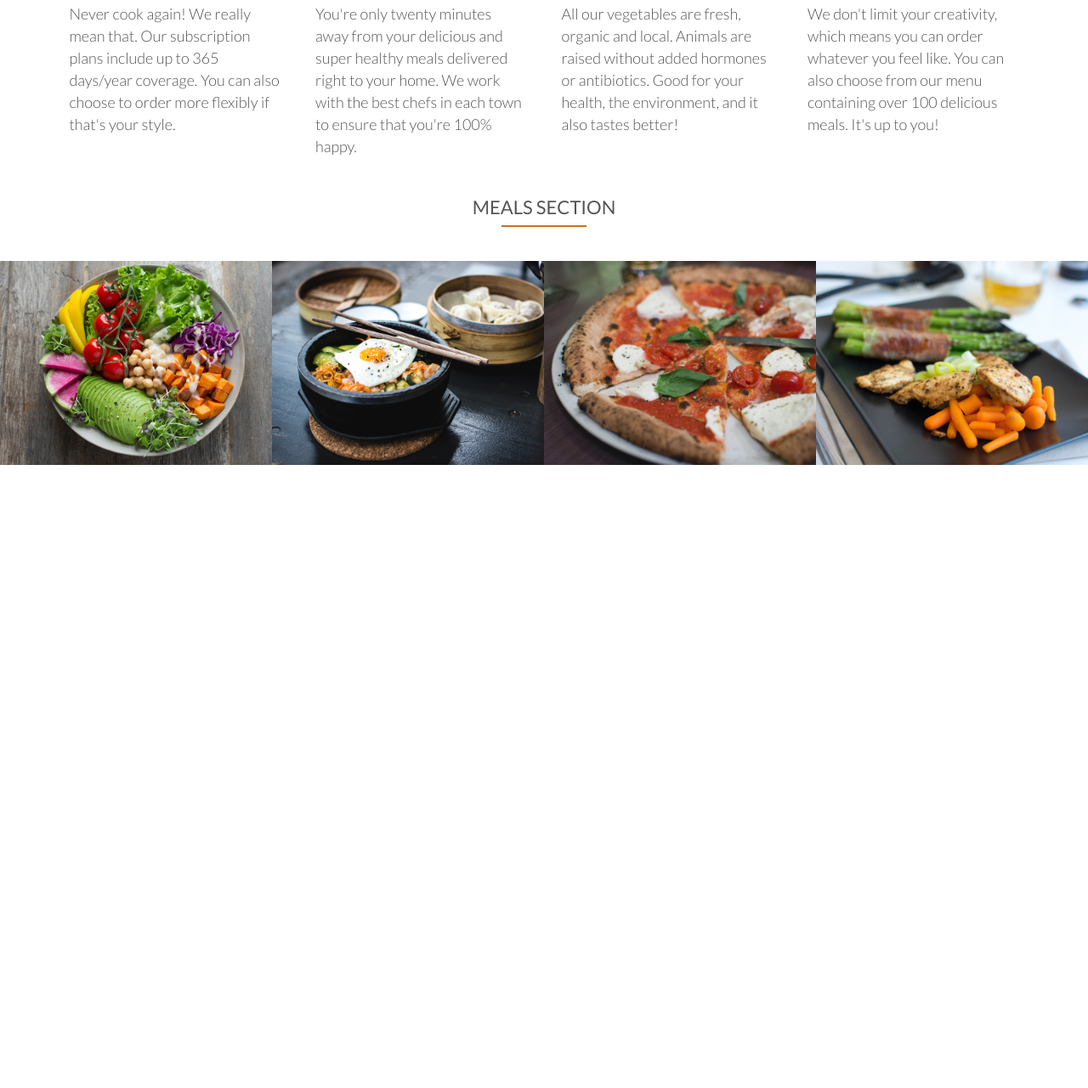
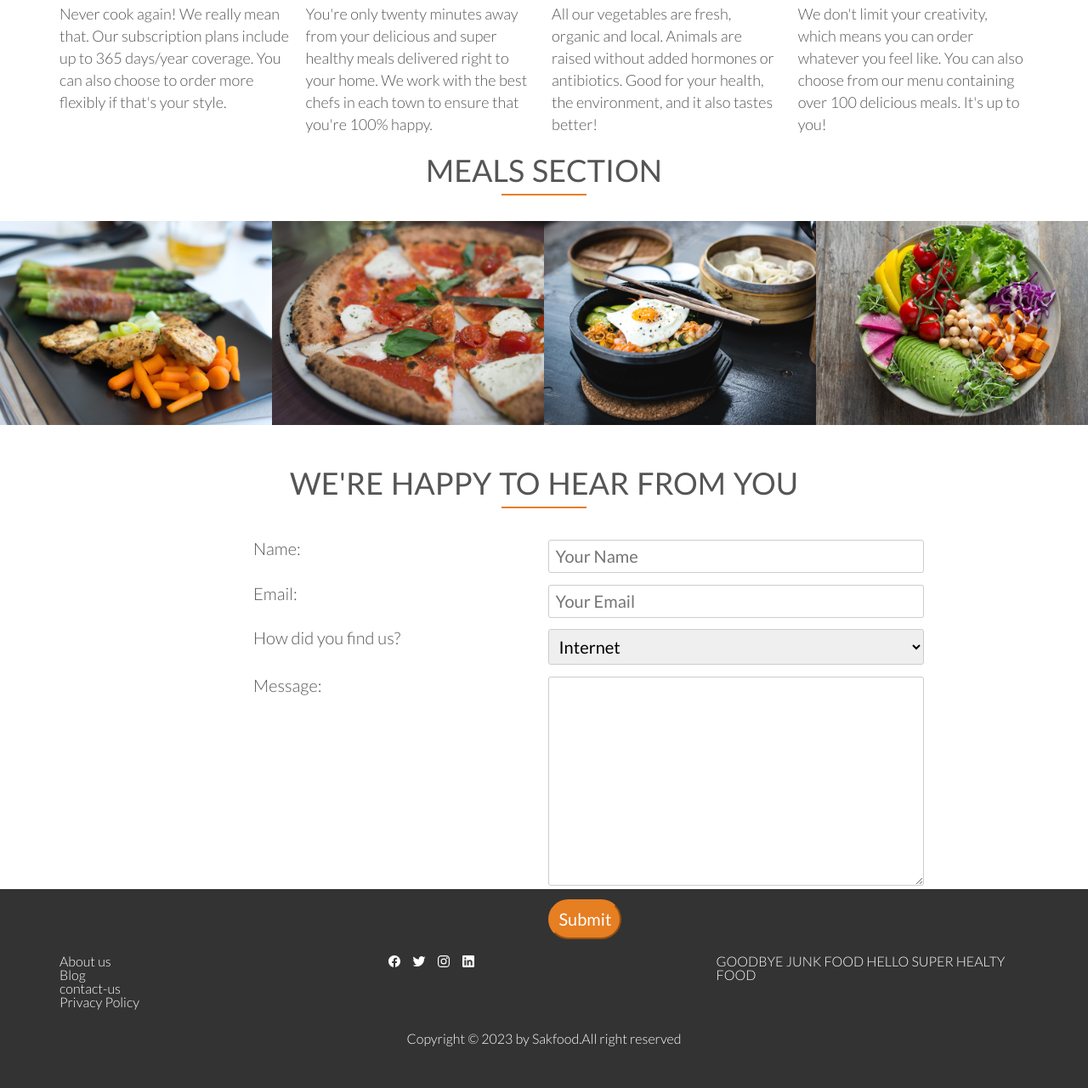
Before and after one commit to saksham-raghuvanshi/My-first-web-Project, a plain HTML site: page index.html in a window 1280 px wide. Shown: the part 1123-2403 px from the top of the page at 85% size. Before the commit the page ends 1670 px from the top, so only its background shows below. Drawn offline with nearby package versions, Linux system fonts and the light colour scheme.

Commit message:
update 3

```diff
--- a/index.html
+++ b/index.html
@@ -15,7 +15,7 @@
        <header>
         <nav>
             <div class="row">
-            <img class="logo" src="./resources/img/logo-white.png" alt="Food project">
+            <img class="logo" src="./resources/img/logo (3).png" alt="Food project">
             <ul class="main-nav">
                 <li><a href="#">Food Delivery</a></li>
                 <li><a href="#">How its works</a></li>
@@ -57,7 +57,8 @@
                 <p>You're only twenty minutes away from your delicious and super healthy meals delivered right to your home. We work with the best chefs in each town to ensure that you're 100% happy.</p>
             </div>
             <div class="col span_1_of_4 box">
-                <ion-icon class="icons" name="fast-food-outline"></ion-icon>                <h3>100% organic</h3>
+                <ion-icon class="icons" name="fast-food-outline"></ion-icon>
+                <h3>100% organic</h3>
                 <p>All our vegetables are fresh, organic and local. Animals are raised without added hormones or antibiotics. Good for your health, the environment, and it also tastes better!</p>
             </div>
             <div  class="col span_1_of_4 box">
@@ -67,17 +68,14 @@
             </div>
         </div>
        </section>
-     <section>
-        <br>
 
-     </section>
+
 
 
        <section class="section-meals">
-        <h3 class="h3meals">Meals Section</h3>
-
-
-
+        <div class="div-section">
+          <h2>Meals Section</h2>
+          <div>
         <ul class="meals-showcase">
             <li>
                   <div class="container">
@@ -115,9 +113,111 @@
 
 
         </ul>
+        </div>
+
+</div>
+       </section>
+
+
+       <section class="contact-us">
+        <div class="row">
+          <h2>We're happy to hear from you</h2>
+        </div>
+        <div class="row">
+          <form action="" method="post" class="contact-form">
+            <div class="row">
+              <div class="col span_1_of_2">
+                <label>Name: </label>
+
+              </div>
+              <div class="col span_1_of_3">
+                <input type="text" name="name" id="name" placeholder="Your Name" required>
+              </div>
+            </div>
+
+            <div class="row">
+              <div class="col span_1_of_2">
+                <label>Email: </label>
+
+              </div>
+              <div class="col span_1_of_3">
+                <input type="email" name="email" id="name" placeholder="Your Email" required>
+              </div>
+            </div>
+
+            <div class="row">
+              <div class="col span_1_of_2">
+                <label>How did you find us? </label>
+
+              </div>
+              <div class="col span_1_of_3">
+                <select name="find-us" id="find-us">
+                  <option value="Internet">Internet</option>
+                  <option value="Friends">Friends</option>
+                  <option value="ad">Advertisement</option>
+                  <option value="other">Other</option>
+
+                </select>
+              </div>
+            </div>
+
+            <div class="row">
+              <div class="col span_1_of_2">
+                <label>Message:</label>
+
+              </div>
+              <div class="col span_1_of_3">
+                <textarea  name="message" cols="20" rows="10" required></textarea>
+              </div>
+            </div>
+            <div class="row">
+              <div class="col span_1_of_2">
+                <label>&nbsp;</label>
+
+              </div>
+              <div class="col span_1_of_3">
+                <input type="submit" value="Submit" style="border-radius: 200px; padding: 10px; color: #fff; background-color: #e67e22; border-color: #e67e22;">
+              </div>
+            </div>
+
+
+          </form>
+        </div>
 
 
        </section>
+
+       <footer>
+        <div class="row">
+          <div class="col span_1_of_3">
+            <ul class="footer-nav">
+              <li><a href="#">About us</a></li>
+              <li><a href="#">Blog</a></li>
+              <li><a href="#">contact-us</a></li>
+              <li><a href="#">Privacy Policy</a></li>
+            </ul>
+          </div>
+          <div class="col span_1_of_3">
+            <ul class="social-icon">
+              <li><a href="#"><ion-icon name="logo-facebook"></ion-icon></a></li>
+              <li><a href="#"><ion-icon name="logo-twitter"></ion-icon></a></li>
+              <li><a href="#"><ion-icon name="logo-instagram"></ion-icon></a></li>
+              <li><a href="#"><ion-icon name="logo-linkedin"></ion-icon></a></li>
+            </ul>
+          </div>
+        </div>
+
+        <div class="col span_1_of_3">
+          <p class="nav-text">GOODBYE JUNK FOOD HELLO SUPER HEALTY FOOD</p>
+        </div>
+      </div>
+
+      <div class="copyright" class="row">
+        <p>Copyright &copy; 2023 by Sakfood.All right reserved</p>
+      </div>
+
+       </footer>
+
 
        <script type="module" src="https://unpkg.com/ionicons@5.5.2/dist/ionicons/ionicons.esm.js"></script>
        <script nomodule src="https://unpkg.com/ionicons@5.5.2/dist/ionicons/ionicons.js"></script>
--- a/resources/CSS/style.css
+++ b/resources/CSS/style.css
@@ -15,6 +15,9 @@ html{
     text-rendering: optimizeLegibility;
 }
 
+body{
+    overflow-x: hidden;
+}
 
 .row{
     max-width: 1140px;
@@ -120,9 +123,13 @@ h1{
 }
 
 
-section{
-    padding: 80px 0;
+
+.section-features{
+    margin: 80px auto;
+
 }
+
+
 
 h2{
     font-weight: 500;
@@ -152,7 +159,9 @@ h2:after{
 }
 
 .box{
-    padding: 1%;
+    padding-top: 1%;
+    padding-bottom: 1%;
+
 }
 
 h3{
@@ -176,62 +185,16 @@ h3{
 }
 
 
-/*.meals-showcase{
-    list-style: none;
-    width: 100%;
-}
-
-.meals-showcase li{
-    display:block;
-    float:left;
-    width: 25%;
-
-}
-
-.meal-photo{
-    width: 100%;
-    margin: 0;
-   overflow: hidden;
-
-}
 
 
 
+.section-meals{
 
-.meal-photo img{
-    width: 100%;
-    height: auto;
-    transform: scale(1.15);
+ margin-top: 20%;
 }
 
-
-.meal-photo img:hover{
-    position: relative;
-    width: 100;
-    opacity: 0.7;
-    transform:scale(1.0);
-}
-
-
-}
-
-
-*/
-
-h3{
-    text-align:center;
-}
-
-.h3meals:after{
-    background-color: #cf6d17;
-    display: block;
-    content: " ";
-    width: 100px;
-    height: 2px;
-    margin: 100px;
-    margin: 0 auto;
-    margin-top:10px;
-    margin-bottom: 40px;
+.div-section{
+    margin-top: 20px;
 
 }
 
@@ -242,7 +205,7 @@ h3{
 
 .meals-showcase li{
     display:block;
-    float:left;
+    float:right;
     width: 25%;
 
 }
@@ -285,3 +248,78 @@ h3{
     font-size: 16px;
     padding: 16px 32px;
   }
+
+  .contact-us{
+    margin-top: 25%;
+
+  }
+.contact-form{
+    width: 60%;
+    margin:0 auto;
+
+
+}
+
+ input[type= text],input[type= email],select,textarea{
+    width:200%;
+    padding: 7px;
+    border-radius: 3px;
+    border: 1px solid #ccc;
+ }
+
+footer{
+    background-color: #333;
+    font-size: 80%;
+    padding: 50px;
+    margin-top: 35%;
+    margin-bottom: auto;
+}
+
+.footer-nav{
+    list-style: none;
+    float:left;
+
+
+
+}
+
+.footer-nav li a:link,.footer-nav li a:visited{
+    text-decoration: none;
+    color: #ffffff;
+
+}
+.social-icon li a:link,.social-icon li a:visited {
+    text-decoration: none;
+    color: #ffffff;
+}
+.social-icon{
+    list-style: none;
+
+
+}
+
+.social-icon li{
+    display: inline-block;
+    margin-right: 10px;
+    text-decoration: none;
+}
+
+.social-icon li a:hover,.social-icon li a:active,
+.footer-nav li a:hover,.footer-nav li a:active  {
+
+    color: #cf6d17;
+}
+
+
+
+.nav-text{
+    float:right;
+    color:#ffffff;
+}
+
+.copyright{
+    text-align: center;
+    margin-top: 10%;
+    color: #ffffff;
+
+}
```
Also changed, not shown: resources/img/logo (2).png (added), resources/img/logo (3).png (added), resources/img/logo.png, resources/img/logo1.png (added).
